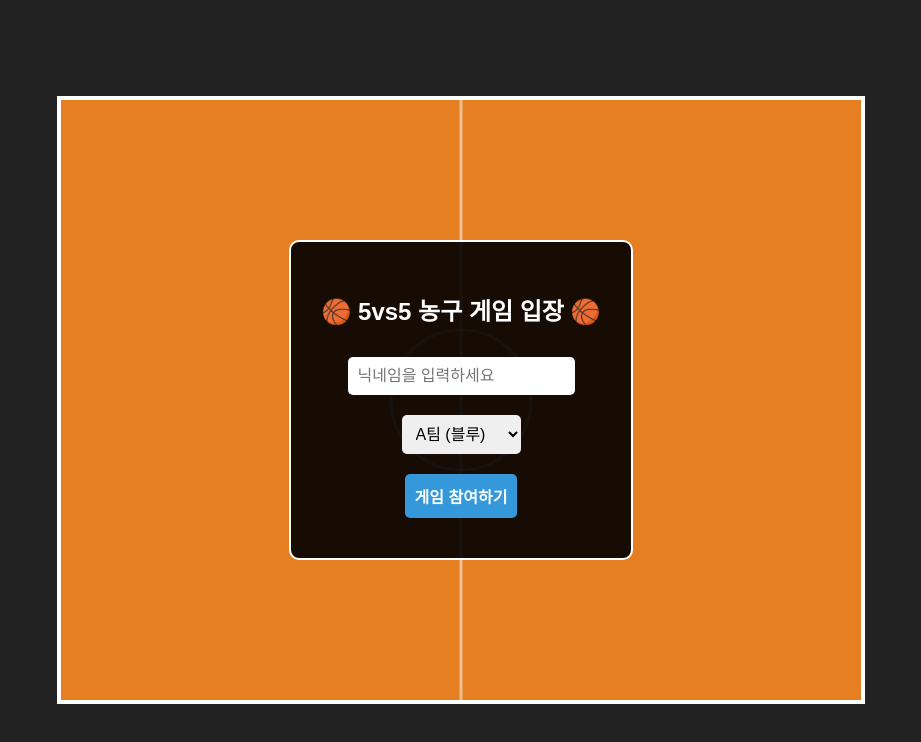
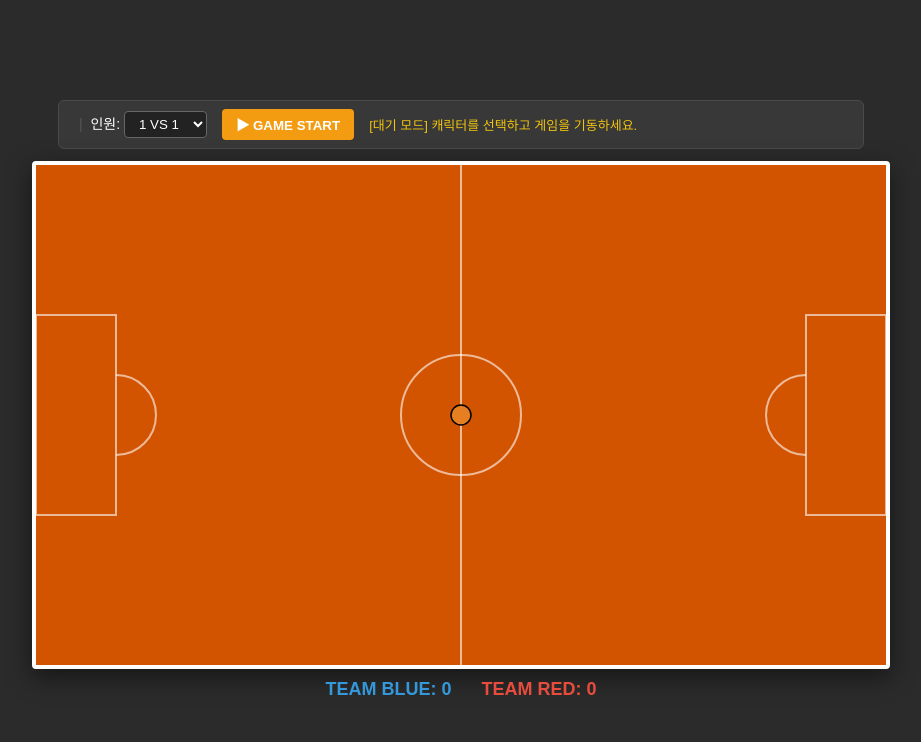
Before and after one commit to Declan-web/noggu, a website: page index.html in a window 1280 px wide. Shown: the whole page, without its empty margins (179-1100 px from the left). Drawn offline with nearby package versions, Linux system fonts and the light colour scheme; no server answers.

Commit message:
Update index.html

```diff
--- a/index.html
+++ b/index.html
@@ -3,13 +3,13 @@
 <head>
     <meta charset="UTF-8">
     <meta name="viewport" content="width=device-width, initial-scale=1.0">
-    <title>5vs5 실시간 멀티플레이 농구 게임 (관전자 모드 포함)</title>
+    <title>실시간 멀티플레이 농구 게임</title>
     <style>
         body {
             margin: 0;
-            background-color: #222;
+            background-color: #2b2b2b;
             color: white;
-            font-family: sans-serif;
+            font-family: 'Malgun Gothic', sans-serif;
             display: flex;
             flex-direction: column;
             align-items: center;
@@ -17,226 +17,233 @@
             height: 100vh;
             overflow: hidden;
         }
+        /* 상단 설정 바 스타일 지정 */
+        #topBar {
+            background-color: #383838;
+            border: 1px solid #4a4a4a;
+            border-radius: 6px;
+            padding: 8px 20px;
+            display: flex;
+            align-items: center;
+            gap: 15px;
+            margin-bottom: 12px;
+            font-size: 14px;
+            width: 764px;
+        }
+        .divider {
+            color: #555;
+        }
+        select {
+            background-color: #222;
+            color: white;
+            border: 1px solid #666;
+            padding: 4px 10px;
+            border-radius: 4px;
+            outline: none;
+            cursor: pointer;
+        }
+        #startBtn {
+            background-color: #f39c12; /* 원래 화면의 주황색 버튼 색상 */
+            color: white;
+            border: none;
+            padding: 6px 14px;
+            font-weight: bold;
+            border-radius: 4px;
+            cursor: pointer;
+            display: flex;
+            align-items: center;
+            gap: 4px;
+        }
+        #startBtn:hover {
+            background-color: #d35400;
+        }
+        #statusText {
+            color: #f1c40f; /* 대기 모드 안내용 노란색 글씨 */
+            font-size: 13px;
+        }
+        /* 게임 경기장 테두리 */
         #gameCanvas {
             border: 4px solid #fff;
-            background-color: #e67e22;
+            border-radius: 4px;
+            background-color: #d35400; /* 원래의 짙은 오렌지 브라운 코트 바닥색 */
+            box-shadow: 0 8px 24px rgba(0,0,0,0.5);
+            cursor: default;
         }
-        #lobby {
-            position: absolute;
-            background: rgba(0, 0, 0, 0.9);
-            padding: 30px;
-            border-radius: 10px;
-            text-align: center;
-            border: 2px solid #fff;
-            z-index: 10;
-        }
-        #uiOverlay {
-            position: absolute;
-            top: 20px;
+        /* 하단 전광판 스코어 보드 스타일 */
+        #scoreBoard {
             display: flex;
-            gap: 15px;
-            z-index: 5;
-        }
-        input, button, select {
-            padding: 10px;
-            margin: 10px;
-            font-size: 16px;
-            border-radius: 5px;
-            border: none;
-        }
-        button {
-            background-color: #3498db;
-            color: white;
-            cursor: pointer;
+            gap: 30px;
+            margin-top: 10px;
+            font-size: 18px;
             font-weight: bold;
         }
-        button:hover {
-            background-color: #2980b9;
-        }
-        .spec-btn {
-            background-color: #e67e22;
-        }
-        .spec-btn:hover {
-            background-color: #d35400;
-        }
+        .blue-score { color: #3498db; }
+        .red-score { color: #e74c3c; }
     </style>
     <script src="/socket.io/socket.io.js"></script>
 </head>
 <body>
 
-    <div id="lobby">
-        <h2>🏀 5vs5 농구 게임 입장 🏀</h2>
-        <input type="text" id="nicknameInput" placeholder="닉네임을 입력하세요" maxlength="8"><br>
-        <select id="teamSelect">
-            <option value="A">A팀 (블루)</option>
-            <option value="B">B팀 (레드)</option>
-            <option value="spectator">관전자 모드</option>
-        </select><br>
-        <button id="startBtn">게임 참여하기</button>
+    <div id="topBar">
+        <div>
+            <span class="divider">|</span> &nbsp;인원:
+            <select id="playerCountSelect">
+                <option value="1">1 VS 1</option>
+                <option value="2">2 VS 2</option>
+                <option value="3">3 VS 3</option>
+                <option value="4">4 VS 4</option>
+                <option value="5">5 VS 5</option>
+            </select>
+        </div>
+        <button id="startBtn">▶ GAME START</button>
+        <div id="statusText">[대기 모드] 캐릭터를 선택하고 게임을 기동하세요.</div>
     </div>
 
-    <div id="uiOverlay" style="display: none;">
-        <button id="toggleSpecBtn" class="spec-btn">관전자 모드 전환</button>
-        <button id="returnLobbyBtn">대기실로 나가기</button>
+    <canvas id="gameCanvas" width="850" height="500"></canvas>
+
+    <div id="scoreBoard">
+        <div class="blue-score">TEAM BLUE: <span id="blueScoreText">0</span></div>
+        <div class="red-score">TEAM RED: <span id="redScoreText">0</span></div>
     </div>
 
-    <canvas id="gameCanvas" width="800" height="600"></canvas>
-
     <script>
-        // 현재 호스팅 환경(로컬 또는 Render 도메인 주소)에 맞게 자동으로 주소를 찾아 연결합니다.
         const socket = io();
 
         const canvas = document.getElementById('gameCanvas');
         const ctx = canvas.getContext('2d');
 
-        const lobby = document.getElementById('lobby');
-        const uiOverlay = document.getElementById('uiOverlay');
-        const nicknameInput = document.getElementById('nicknameInput');
-        const teamSelect = document.getElementById('teamSelect');
+        const playerCountSelect = document.getElementById('playerCountSelect');
         const startBtn = document.getElementById('startBtn');
-        const toggleSpecBtn = document.getElementById('toggleSpecBtn');
-        const returnLobbyBtn = document.getElementById('returnLobbyBtn');
+        const statusText = document.getElementById('statusText');
+        const blueScoreText = document.getElementById('blueScoreText');
+        const redScoreText = document.getElementById('redScoreText');
 
         let myId = null;
         let remotePlayers = {};
-        let isPlaying = false;
+        let gameState = {
+            ball: { x: 425, y: 250 },
+            score: { blue: 0, red: 0 },
+            gameStarted: false
+        };
 
-        // 클라이언트 본인의 초기 상태 구조체 데이터
+        // 내 초기 더미 위치값 데이터 정의
         let myData = {
-            name: '',
-            team: 'A',
-            isSpectator: false,
-            x: 400,
-            y: 300,
-            speed: 5
+            name: 'Chaehee',
+            team: 'BLUE', // 테스트용 기본 팀 설정
+            x: 200,
+            y: 250,
+            number: 1
         };
 
         const keys = {};
 
-        // 게임 참여하기 처리
-        startBtn.addEventListener('click', () => {
-            const name = nicknameInput.value.trim();
-            if (!name) {
-                alert('닉네임을 입력해 주세요!');
-                return;
-            }
-
-            myData.name = name;
-            const selectedTeam = teamSelect.value;
-
-            if (selectedTeam === 'spectator') {
-                myData.team = 'spectator';
-                myData.isSpectator = true;
-            } else {
-                myData.team = selectedTeam;
-                myData.isSpectator = false;
-                // 진영에 따른 플레이어 배치 설정
-                myData.x = (myData.team === 'A') ? 200 : 600;
-                myData.y = 300;
-            }
-
-            lobby.style.display = 'none';
-            uiOverlay.style.display = 'flex';
-            isPlaying = true;
-
-            // 기존 관전자 상태 비트를 포함하여 서버에 조인 요청 전송
-            socket.emit('joinGame', {
-                name: myData.name,
-                team: myData.team,
-                isSpectator: myData.isSpectator,
-                x: myData.x,
-                y: myData.y
-            });
-
-            // 버튼 텍스트 초기 셋업
-            toggleSpecBtn.textContent = myData.isSpectator ? "선수로 참전하기" : "관전자 모드 전환";
+        // 1. 인원 설정 교환 연동
+        playerCountSelect.addEventListener('change', (e) => {
+            socket.emit('changeMaxPlayers', e.target.value);
         });
 
-        // 인게임 실시간 모드 체인저 버튼 액션
-        toggleSpecBtn.addEventListener('click', () => {
-            if (!isPlaying) return;
-
-            if (!myData.isSpectator) {
-                // 선수 -> 관전자로 전환
-                myData.isSpectator = true;
-                myData.team = 'spectator';
-                toggleSpecBtn.textContent = "선수로 참전하기";
-                socket.emit('changeToSpectator');
-            } else {
-                // 관전자 -> 선수로 복귀 (기본 A팀 배정)
-                myData.isSpectator = false;
-                myData.team = 'A';
-                myData.x = 200;
-                myData.y = 300;
-                toggleSpecBtn.textContent = "관전자 모드 전환";
-                socket.emit('changeToPlayer', {
-                    team: myData.team,
-                    x: myData.x,
-                    y: myData.y
-                });
-            }
+        // 2. 게임 스타트 버튼 작동
+        startBtn.addEventListener('click', () => {
+            socket.emit('startGame');
         });
 
-        // 대기실로 나가는 버튼 액션
-        returnLobbyBtn.addEventListener('click', () => {
-            location.reload(); // 단순 브라우저 새로고침으로 완전 초기화 및 세션 재시작
+        socket.on('connect', () => {
+            myId = socket.id;
+            // 최초 서버 접속 시 데이터 생성 및 진입 신호 발생
+            socket.emit('joinGame', myData);
         });
 
-        socket.on('connect', () => { myId = socket.id; });
-        socket.on('updatePlayers', (serverPlayers) => { remotePlayers = serverPlayers; });
+        socket.on('updatePlayers', (serverPlayers) => {
+            remotePlayers = serverPlayers;
+        });
 
+        socket.on('updateGameState', (serverState) => {
+            gameState = serverState;
+            playerCountSelect.value = gameState.maxPlayers;
+            blueScoreText.textContent = gameState.score.blue;
+            redScoreText.textContent = gameState.score.red;
+        });
+
+        socket.on('gameStarted', (serverState) => {
+            gameState = serverState;
+            statusText.textContent = "[경기 중] 실시간 매치가 진행 중입니다!";
+            statusText.style.color = "#2ecc71"; // 경기 시작 시 초록색 변경
+        });
+
+        // 조작키 바인딩
         window.addEventListener('keydown', (e) => { keys[e.key] = true; });
         window.addEventListener('keyup', (e) => { keys[e.key] = false; });
 
         function updateMovement() {
-            // 재생 중이 아니거나 관전자 상태일 때는 조작 무효화 (기존 로직 보존)
-            if (!isPlaying || myData.isSpectator) return;
+            if (remotePlayers[myId] && remotePlayers[myId].isSpectator) return;
 
             let moved = false;
+            let speed = 4;
 
-            if (keys['ArrowUp'] || keys['w'] || keys['W']) { myData.y -= myData.speed; moved = true; }
-            if (keys['ArrowDown'] || keys['s'] || keys['S']) { myData.y += myData.speed; moved = true; }
-            if (keys['ArrowLeft'] || keys['a'] || keys['A']) { myData.x -= myData.speed; moved = true; }
-            if (keys['ArrowRight'] || keys['d'] || keys['D']) { myData.x += myData.speed; moved = true; }
+            if (keys['ArrowUp'] || keys['w'] || keys['W']) { myData.y -= speed; moved = true; }
+            if (keys['ArrowDown'] || keys['s'] || keys['S']) { myData.y += speed; moved = true; }
+            if (keys['ArrowLeft'] || keys['a'] || keys['A']) { myData.x -= speed; moved = true; }
+            if (keys['ArrowRight'] || keys['d'] || keys['D']) { myData.x += speed; moved = true; }
 
-            if (myData.x < 15) myData.x = 15;
-            if (myData.x > canvas.width - 15) myData.x = canvas.width - 15;
-            if (myData.y < 15) myData.y = 15;
-            if (myData.y > canvas.height - 15) myData.y = canvas.height - 15;
+            // 경기장 테두리 충돌 한계선 계산
+            if (myData.x < 20) myData.x = 20;
+            if (myData.x > canvas.width - 20) myData.x = canvas.width - 20;
+            if (myData.y < 20) myData.y = 20;
+            if (myData.y > canvas.height - 20) myData.y = canvas.height - 20;
 
             if (moved) {
-                socket.emit('playerMove', {
-                    x: myData.x,
-                    y: myData.y
-                });
+                socket.emit('playerMove', { x: myData.x, y: myData.y });
             }
         }
 
         function drawGame() {
             ctx.clearRect(0, 0, canvas.width, canvas.height);
 
-            // 경기장 기본 중앙선 및 센터서클 선 그리기
-            ctx.strokeStyle = "rgba(255, 255, 255, 0.5)";
-            ctx.lineWidth = 3;
+            // [맵 디자인] 경기장 내부 흰색 선 작도 (원래 양식 반영)
+            ctx.strokeStyle = "rgba(255, 255, 255, 0.6)";
+            ctx.lineWidth = 2;
+
+            // 1. 중앙선 및 정중앙 센터 서클
             ctx.beginPath();
             ctx.moveTo(canvas.width / 2, 0);
             ctx.lineTo(canvas.width / 2, canvas.height);
             ctx.stroke();
+
             ctx.beginPath();
-            ctx.arc(canvas.width / 2, canvas.height / 2, 70, 0, Math.PI * 2);
+            ctx.arc(canvas.width / 2, canvas.height / 2, 60, 0, Math.PI * 2);
             ctx.stroke();
 
-            // 접속 데이터 순회 렌더링
+            // 2. 왼쪽 영역 페널티 박스 구획 및 골라인 서클
+            ctx.strokeRect(0, 150, 80, 200);
+            ctx.beginPath();
+            ctx.arc(80, 250, 40, -Math.PI/2, Math.PI/2);
+            ctx.stroke();
+
+            // 3. 오른쪽 영역 페널티 박스 구획 및 골라인 서클
+            ctx.strokeRect(canvas.width - 80, 150, 80, 200);
+            ctx.beginPath();
+            ctx.arc(canvas.width - 80, 250, 40, Math.PI/2, -Math.PI/2);
+            ctx.stroke();
+
+            // [오브젝트 렌더링] 중앙 정밀 농구공 배치 그리기
+            ctx.beginPath();
+            ctx.arc(gameState.ball.x, gameState.ball.y, 10, 0, Math.PI * 2);
+            ctx.fillStyle = "#e67e22";
+            ctx.fill();
+            ctx.strokeStyle = "#000";
+            ctx.lineWidth = 1.5;
+            ctx.stroke();
+
+            // [유저 모델링] 원형 선수 칩 및 백넘버 텍스트 인쇄
             for (let id in remotePlayers) {
                 const player = remotePlayers[id];
-
-                // 관전자는 경기장 바닥에 원형 캐릭터 모델을 렌더링하지 않음 (기존 시스템 반영)
-                if (player.isSpectator || player.team === 'spectator') continue;
+                if (player.isSpectator) continue;
 
                 ctx.beginPath();
-                ctx.arc(player.x, player.y, 15, 0, Math.PI * 2);
+                ctx.arc(player.x, player.y, 16, 0, Math.PI * 2);
 
-                if (player.team === 'A') {
+                // 팀에 따른 블루/레드 고유 칼라 칩 매핑
+                if (player.team === 'BLUE') {
                     ctx.fillStyle = '#3498db';
                 } else {
                     ctx.fillStyle = '#e74c3c';
@@ -246,10 +253,12 @@
                 ctx.lineWidth = 2;
                 ctx.stroke();
 
+                // 원 한가운데 선수 배번(Number) 인쇄
                 ctx.fillStyle = '#fff';
-                ctx.font = '12px sans-serif';
+                ctx.font = 'bold 12px sans-serif';
                 ctx.textAlign = 'center';
-                ctx.fillText(player.name, player.x, player.y - 22);
+                ctx.textBaseline = 'middle';
+                ctx.fillText(player.number, player.x, player.y);
             }
         }
 
```
